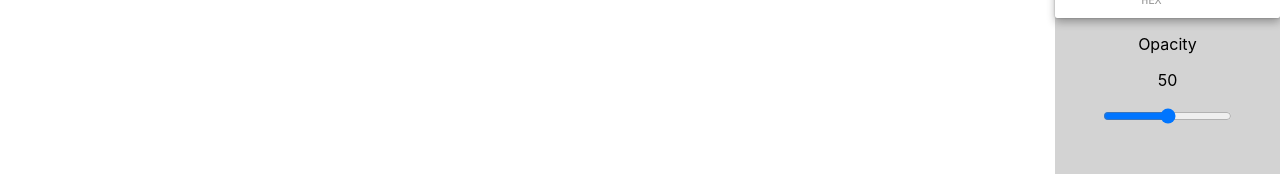
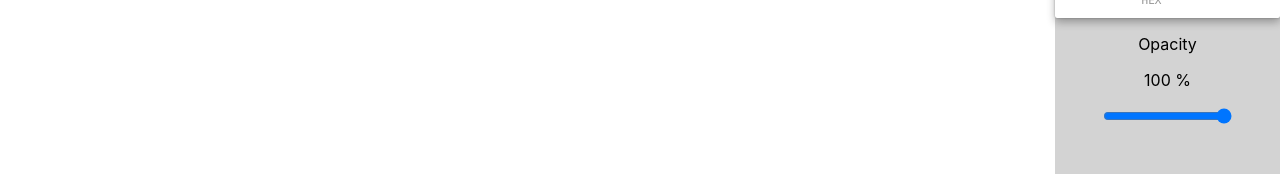
Before and after one commit to jaels/canvas-app, a React (Create React App) app: page /draw in a window 1280 px wide. Shown: the part 426-600 px from the top of the page. Built offline with nearby package versions, Linux system fonts and the light colour scheme.

Commit message:
add opacity feature

```diff
--- a/src/Canvas.tsx
+++ b/src/Canvas.tsx
@@ -8,6 +8,7 @@ const Canvas: React.FC<{}> = () => {
   const contextRef = useRef<CanvasRenderingContext2D | null>(null);
   const [isDrawing, setIsDrawing] = useState<boolean>(false);
   const color = useSelector<canvasState, string>((state) => state.color);
+  const opacity = useSelector<canvasState, string>((state) => state.opacity);
 
   useEffect(() => {
     const canvas = canvasRef.current;
@@ -22,7 +23,7 @@ const Canvas: React.FC<{}> = () => {
         context.scale(2, 2);
         context.lineCap = 'round';
         context.strokeStyle = color;
-        context.globalAlpha = 1;
+        context.globalAlpha = parseInt(opacity) / 100;
         context.lineWidth = 3;
         contextRef.current = context;
       }
@@ -38,8 +39,20 @@ const Canvas: React.FC<{}> = () => {
     }
     if (context) {
       context.strokeStyle = color;
+      context.globalAlpha = parseInt(opacity) / 100;
     }
   }, [color]);
+
+  useEffect(() => {
+    const canvas = canvasRef.current;
+    let context;
+    if (canvas) {
+      context = canvas.getContext('2d');
+    }
+    if (context) {
+      context.globalAlpha = parseInt(opacity) / 100;
+    }
+  }, [opacity]);
 
   const startDrawing = ({ nativeEvent }: any) => {
     const { offsetX, offsetY } = nativeEvent;
--- a/src/CanvasRightMenu.tsx
+++ b/src/CanvasRightMenu.tsx
@@ -3,18 +3,23 @@ import { ChromePicker } from 'react-color';
 
 import { useDispatch, useSelector } from 'react-redux';
 import { canvasState } from './canvasReducer';
-import { changeColor } from './actions';
+import { changeColor, changeOpacity } from './actions';
 
 import Slider from './Slider';
 import './rightMenu.css';
 
 const CanvasRightMenu: React.FC<{}> = () => {
   const color = useSelector<canvasState, string>((state) => state.color);
+  const opacity = useSelector<canvasState, string>((state) => state.opacity);
 
   const dispatch = useDispatch();
 
   const onChangeColor = (color: string) => {
     dispatch(changeColor(color));
+  };
+
+  const onChangeOpacity = (e: React.ChangeEvent<HTMLInputElement>): any => {
+    dispatch(changeOpacity(e.target.value));
   };
 
   return (
@@ -26,7 +31,11 @@ const CanvasRightMenu: React.FC<{}> = () => {
       />
       <div className='opacityArea'>
         <p>Opacity</p>
-        <Slider type='opacity' />
+        <Slider
+          type='opacity'
+          onChange={onChangeOpacity}
+          currentValue={opacity}
+        />
       </div>
     </div>
   );
--- a/src/Slider.tsx
+++ b/src/Slider.tsx
@@ -1,17 +1,21 @@
 import React from 'react';
 import './App.scss';
 
-const Slider: React.FC<{ type: string }> = ({ type }) => {
+interface SliderProps {
+  type: string;
+  onChange(e: React.ChangeEvent<HTMLInputElement>): string;
+  currentValue: string;
+}
+
+const Slider: React.FC<SliderProps> = ({ type, onChange, currentValue }) => {
   const getValues = (type: string) => {
     switch (type) {
       case 'opacity':
-        return { min: 0, max: 100, defaultValue: 50, units: '%' };
-        break;
+        return { min: '0', max: '100', units: '%' };
       case 'brushSize':
-        return { min: 1, max: 50, defaultValue: 4, units: 'px' };
-        break;
+        return { min: 1, max: 50, units: 'px' };
       default:
-        return { min: 0, max: 100, defaultValue: 50 };
+        return { min: 0, max: 100 };
     }
   };
 
@@ -19,12 +23,15 @@ const Slider: React.FC<{ type: string }> = ({ type }) => {
 
   return (
     <div className='sliderWrapper'>
-      <p>{values.defaultValue}</p>
+      <p>
+        {currentValue} {values.units}
+      </p>
       <input
         type='range'
         min={values.min}
         max={values.max}
-        value={values.defaultValue}
+        value={currentValue}
+        onChange={onChange}
       />
     </div>
   );
--- a/src/actions.ts
+++ b/src/actions.ts
@@ -1,6 +1,13 @@
-export type Action = { type: 'CHANGE_COLOR'; payload: string };
+export type Action =
+  | { type: 'CHANGE_COLOR'; payload: string }
+  | { type: 'CHANGE_OPACITY'; payload: string };
 
 export const changeColor = (color: string): Action => ({
   type: 'CHANGE_COLOR',
   payload: color,
 });
+
+export const changeOpacity = (opacity: string): Action => ({
+  type: 'CHANGE_OPACITY',
+  payload: opacity,
+});
--- a/src/canvasReducer.ts
+++ b/src/canvasReducer.ts
@@ -2,10 +2,12 @@ import { Action } from './actions';
 
 export interface canvasState {
   color: string;
+  opacity: string;
 }
 
 const initialState = {
   color: '000000',
+  opacity: '100',
 };
 
 export const canvasReducer = (
@@ -18,6 +20,11 @@ export const canvasReducer = (
         ...state,
         color: action.payload,
       };
+    case 'CHANGE_OPACITY':
+      return {
+        ...state,
+        opacity: action.payload,
+      };
     default:
       return state;
   }
```
